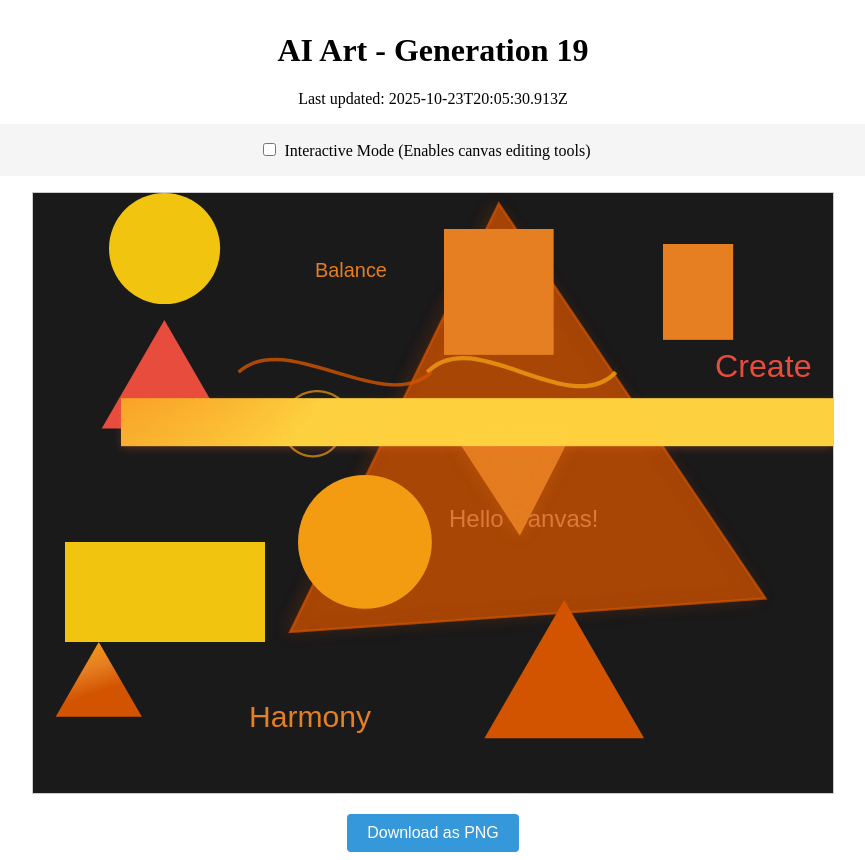
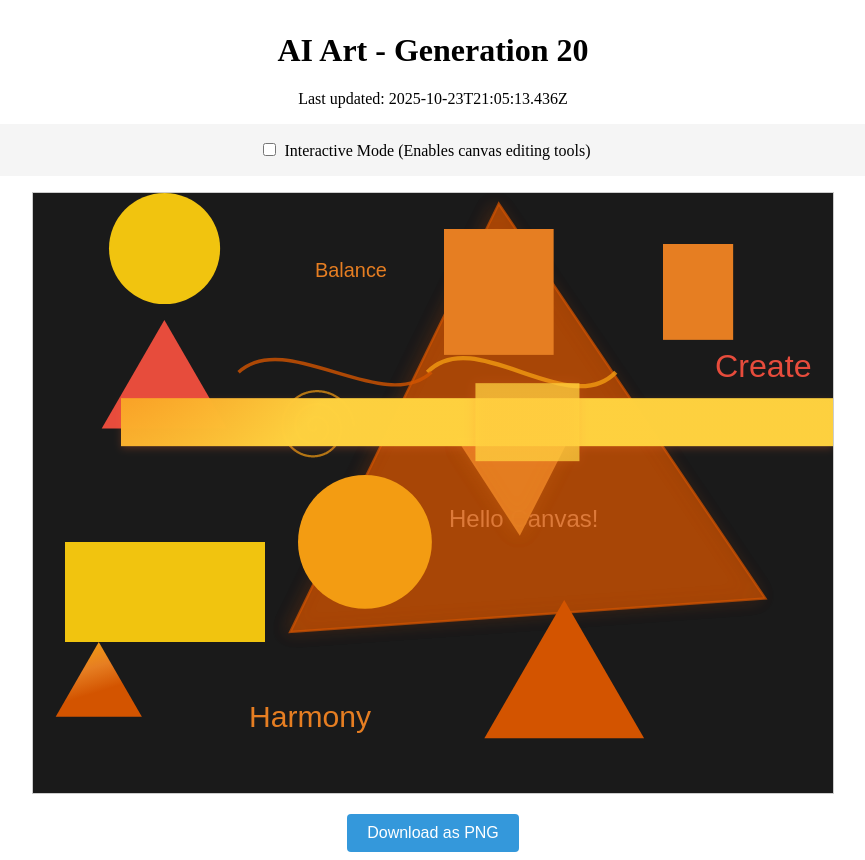
Before and after one commit to mcclowes/ai-art, a React (Vite) app: page / in a window 1280 px wide. Shown: the whole page, without its empty margins (207-1072 px from the left). Built offline with nearby package versions, Linux system fonts and the light colour scheme.

Commit message:
Improve artwork - Generation 20

```diff
--- a/src/artwork-state.ts
+++ b/src/artwork-state.ts
@@ -243,9 +243,36 @@ export const artworkState: ArtworkState = {
       "strokeWidth": 3.447567045827032,
       "opacity": 0.8,
       "id": "curve_1761246310510"
+    },
+    {
+      "type": "rectangle",
+      "x": 442.4375772558714,
+      "y": 190.17181705809645,
+      "width": 104,
+      "height": 78,
+      "fillStyle": "#FF6B35",
+      "gradient": {
+        "type": "radial",
+        "colors": [
+          "#FF6B35",
+          "#F7931E",
+          "#FFD23F"
+        ],
+        "direction": 272.17542081146695,
+        "centerX": 0.45318449912629843,
+        "centerY": 0.3764510429292119
+      },
+      "shadow": {
+        "blur": 11.439070545618117,
+        "color": "#FF6B3540",
+        "offsetX": -0.8862636039178788,
+        "offsetY": 0.5981726012282191
+      },
+      "opacity": 0.7409136928098743,
+      "id": "gradient_rect_1761253513436"
     }
   ],
-  "generation": 19,
-  "lastUpdated": "2025-10-23T20:05:30.913Z",
+  "generation": 20,
+  "lastUpdated": "2025-10-23T21:05:13.436Z",
   "cycleStarted": "2025-10-23T02:33:03.243Z"
 };
```
